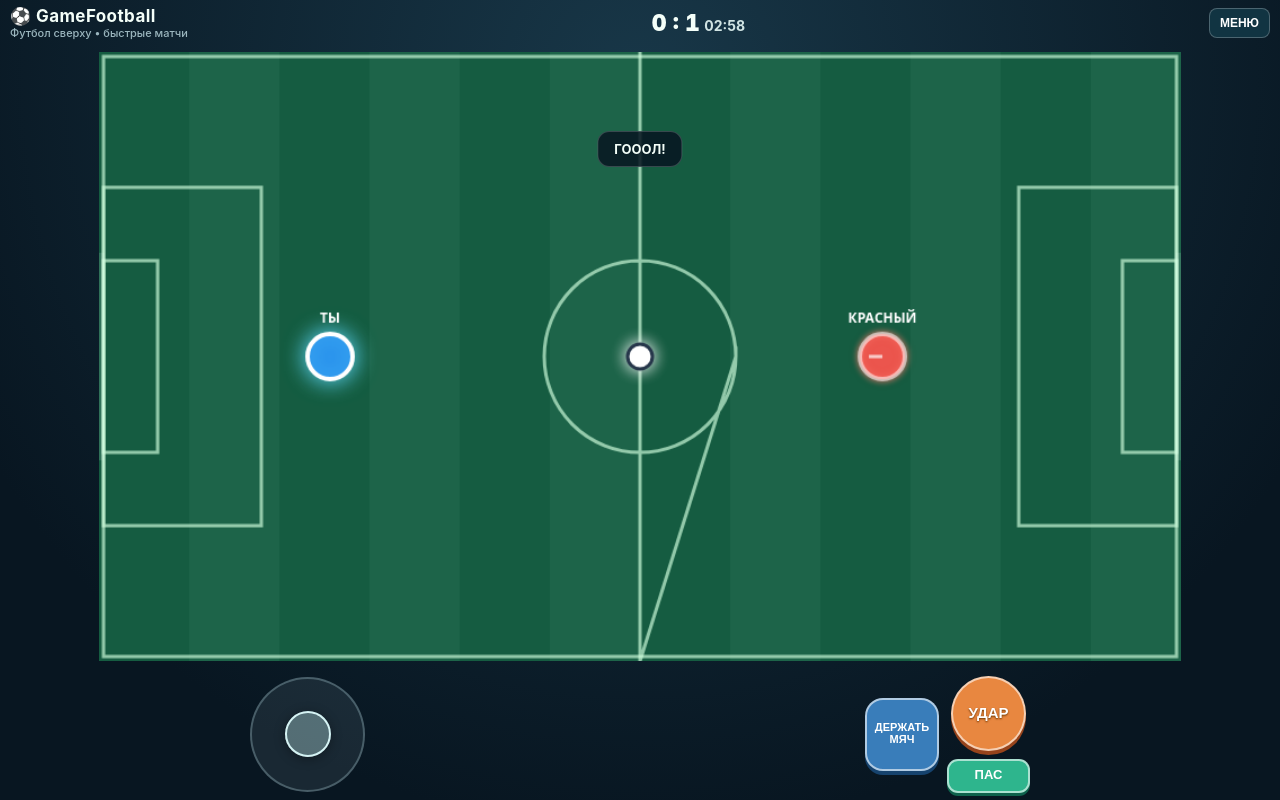
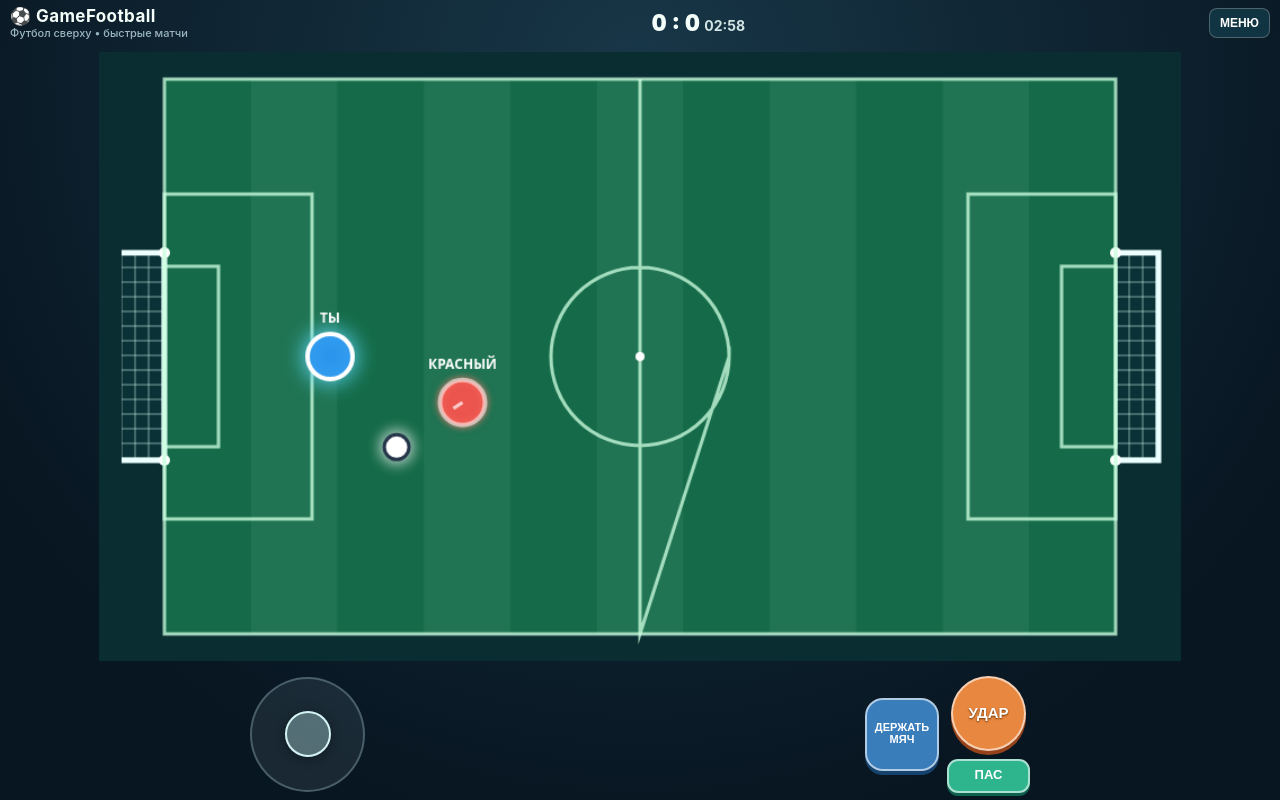
Before and after one commit to vivab/GameFootball, a website: page index.html in a window 1280 px wide. Both pictures are taken after a click on the button "⚽ ТРЕНИРОВКА С БОТОМ". Drawn offline with Linux system fonts and the light colour scheme.

Commit message:
feat: slow movement, controlled dribble, charged less accurate shots, precise passes and physical goal nets

```diff
--- a/index.html
+++ b/index.html
@@ -54,51 +54,94 @@
 </div>
 <script>
 "use strict";
-const W=960,H=540,P=20,B=11,GOAL=92;
+const W=960,H=540,P=20,B=11,GOAL=92,L=58,R=902,T=24,BOTTOM=516,DEPTH=38,SPEED=185,CHARGE_MS=1150;
 const $=id=>document.getElementById(id);
 const canvas=$("field"),ctx=canvas.getContext("2d");
-const keys=new Set();let direction={x:0,y:0},joy={x:0,y:0},kickHeld=false,mode="menu",socket=null,myId=null,myTeam=0,serverState=null,lastFrame=performance.now(),kickCooldown=0;
+const keys=new Set();let joy={x:0,y:0},controlHeld=false,charging=false,chargeStart=0,shotSeq=0,passSeq=0,shotCharge=0,localShotSeq=0,localPassSeq=0,mode="menu",socket=null,myId=null,lastFrame=performance.now();
 let world={players:[],ball:{x:W/2,y:H/2,vx:0,vy:0},score:[0,0],time:180,status:"waiting"};
 $("server").value=localStorage.getItem("gf-server")||"";
 $("server").addEventListener("change",()=>localStorage.setItem("gf-server",$("server").value.trim()));
 function banner(s){$("banner").textContent=s;$("banner").hidden=!s}
 function toast(s){$("toast").textContent=s}
-function showMenu(){if(socket){socket.close();socket=null}mode="menu";$("menu").hidden=false;$("exit").hidden=true;$("roomBadge").style.display="none";banner("Выбери режим")}
+function stopActions(){charging=false;controlHeld=false;joy={x:0,y:0};$("hold").classList.remove("active")}
+function showMenu(){if(socket){socket.close();socket=null}stopActions();mode="menu";$("menu").hidden=false;$("exit").hidden=true;$("roomBadge").style.display="none";banner("Выбери режим")}
 $("exit").onclick=showMenu;
-function player(id,team,x,y){return{id,team,x,y,vx:0,vy:0,cd:0}}
+function player(id,team,x,y){return{id,team,x,y,vx:0,vy:0,faceX:team===0?1:-1,faceY:0,cd:0,noControl:0}}
 function resetWorld(){world={players:[player("me",0,205,H/2),player("bot",1,W-205,H/2)],ball:{x:W/2,y:H/2,vx:0,vy:0},score:[0,0],time:180,status:"playing"}}
-function startPractice(){resetWorld();myId="me";myTeam=0;mode="practice";$("menu").hidden=true;$("exit").hidden=false;banner("Тренировка • WASD / джойстик")}
+function startPractice(){resetWorld();stopActions();localShotSeq=shotSeq;localPassSeq=passSeq;myId="me";mode="practice";$("menu").hidden=true;$("exit").hidden=false;banner("")}
 $("practice").onclick=startPractice;
 function normalized(x,y){let l=Math.hypot(x,y);return l>1?{x:x/l,y:y/l}:{x,y}}
 function input(){let x=joy.x,y=joy.y;if(keys.has("a")||keys.has("arrowleft"))x-=1;if(keys.has("d")||keys.has("arrowright"))x+=1;if(keys.has("w")||keys.has("arrowup"))y-=1;if(keys.has("s")||keys.has("arrowdown"))y+=1;return normalized(x,y)}
-window.addEventListener("keydown",e=>{const k=e.key.toLowerCase();if([" ","arrowup","arrowdown","arrowleft","arrowright"].includes(k))e.preventDefault();keys.add(k);if(k===" ")kickHeld=true});
-window.addEventListener("keyup",e=>{const k=e.key.toLowerCase();keys.delete(k);if(k===" ")kickHeld=false});
-window.addEventListener("blur",()=>{keys.clear();joy={x:0,y:0};kickHeld=false});
+function startCharge(){if(mode==="menu"||charging)return;charging=true;chargeStart=performance.now()}
+function releaseCharge(){if(!charging)return;charging=false;if(mode==="menu")return;shotCharge=Math.min(1,(performance.now()-chargeStart)/CHARGE_MS);shotSeq++}
+function doPass(){if(mode!=="menu")passSeq++}
+function holding(){return controlHeld||keys.has("shift")}
+window.addEventListener("keydown",e=>{const k=e.key.toLowerCase();if([" ","arrowup","arrowdown","arrowleft","arrowright"].includes(k))e.preventDefault();if(keys.has(k))return;keys.add(k);if(k===" ")startCharge();if(k==="e")doPass()});
+window.addEventListener("keyup",e=>{const k=e.key.toLowerCase();keys.delete(k);if(k===" ")releaseCharge()});
+window.addEventListener("blur",()=>{keys.clear();stopActions()});
 const pad=$("pad"),stick=$("stick");let touchId=null;
 function movePad(e){const r=pad.getBoundingClientRect(),cx=r.left+r.width/2,cy=r.top+r.height/2,rad=r.width*.35;let dx=e.clientX-cx,dy=e.clientY-cy,m=Math.hypot(dx,dy);if(m>rad){dx*=rad/m;dy*=rad/m}joy=normalized(dx/rad,dy/rad);stick.style.transform=`translate(${dx}px,${dy}px)`}
 pad.onpointerdown=e=>{e.preventDefault();if(touchId!==null)return;touchId=e.pointerId;pad.setPointerCapture(touchId);movePad(e)};
 pad.onpointermove=e=>{if(touchId===e.pointerId)movePad(e)};
 function clearPad(e){if(touchId!==e.pointerId)return;touchId=null;joy={x:0,y:0};stick.style.transform=""}
 pad.onpointerup=clearPad;pad.onpointercancel=clearPad;
-const kickButton=$("kick");kickButton.onpointerdown=e=>{e.preventDefault();kickHeld=true;kickButton.setPointerCapture(e.pointerId)};
-kickButton.onpointerup=()=>kickHeld=false;kickButton.onpointercancel=()=>kickHeld=false;
-function movePlayer(p,d,dt){const n=normalized(d.x,d.y),speed=257;p.x=Math.max(P,Math.min(W-P,p.x+n.x*speed*dt));p.y=Math.max(P,Math.min(H-P,p.y+n.y*speed*dt));p.vx=n.x;p.vy=n.y}
-function attemptKick(p,d){if(p.cd>0)return;let b=world.ball,dx=b.x-p.x,dy=b.y-p.y,dist=Math.hypot(dx,dy);if(dist>P+B+21)return;let aim=normalized(d.x,d.y);if(Math.hypot(aim.x,aim.y)<.15)aim=normalized(dx/(dist||1),dy/(dist||1));const len=Math.hypot(aim.x,aim.y)||1;b.vx=aim.x/len*790;b.vy=aim.y/len*790;p.cd=.35}
+const kickButton=$("kick"),holdButton=$("hold");
+kickButton.onpointerdown=e=>{e.preventDefault();kickButton.setPointerCapture(e.pointerId);startCharge()};
+kickButton.onpointerup=releaseCharge;kickButton.onpointercancel=releaseCharge;
+$("pass").onpointerdown=e=>{e.preventDefault();doPass()};
+holdButton.onpointerdown=e=>{e.preventDefault();holdButton.setPointerCapture(e.pointerId);controlHeld=true;holdButton.classList.add("active")};
+function releaseHold(){controlHeld=false;holdButton.classList.remove("active")}
+holdButton.onpointerup=releaseHold;holdButton.onpointercancel=releaseHold;
+function movePlayer(p,d,dt,speed=SPEED){const n=normalized(d.x,d.y);p.x=Math.max(L+P,Math.min(R-P,p.x+n.x*speed*dt));p.y=Math.max(T+P,Math.min(BOTTOM-P,p.y+n.y*speed*dt));p.vx=n.x;p.vy=n.y;if(Math.hypot(n.x,n.y)>.15){p.faceX=n.x;p.faceY=n.y}p.cd=Math.max(0,p.cd-dt);p.noControl=Math.max(0,p.noControl-dt)}
+function inRange(p,b){return Math.hypot(b.x-p.x,b.y-p.y)<=P+B+23}
+function shoot(p,d,kind,charge=0){
+ const b=world.ball;if(p.cd>0||!inRange(p,b))return false;
+ let aim=normalized(d.x,d.y);if(Math.hypot(aim.x,aim.y)<.15)aim={x:p.faceX,y:p.faceY};
+ const spread=kind==="pass"?.01:.025+.23*charge,angle=(Math.random()*2-1)*spread,c=Math.cos(angle),s=Math.sin(angle);
+ const speed=kind==="pass"?395:540+510*charge;
+ b.vx=(aim.x*c-aim.y*s)*speed;b.vy=(aim.x*s+aim.y*c)*speed;
+ b.x=p.x+aim.x*(P+B+3);b.y=p.y+aim.y*(P+B+3);
+ p.cd=kind==="pass"?.19:.34;p.noControl=.35;return true;
+}
+function controlBall(p){
+ if(p.noControl>0||!inRange(p,world.ball))return false;
+ const b=world.ball,fx=p.faceX,fy=p.faceY;
+ b.x+=(p.x+fx*(P+B+5)-b.x)*.65;b.y+=(p.y+fy*(P+B+5)-b.y)*.65;
+ b.vx=p.vx*SPEED*.75;b.vy=p.vy*SPEED*.75;return true;
+}
+function separate(a,b){const dx=b.x-a.x,dy=b.y-a.y,d=Math.hypot(dx,dy)||.001;if(d<P*2){let push=(P*2-d)/2,nx=dx/d,ny=dy/d;a.x-=nx*push;a.y-=ny*push;b.x+=nx*push;b.y+=ny*push}}
+function physics(dt,heldBy){
+ const b=world.ball;
+ if(!heldBy){
+  for(const p of world.players){const dx=b.x-p.x,dy=b.y-p.y,dist=Math.hypot(dx,dy)||.001,lim=P+B;if(dist<lim){const nx=dx/dist,ny=dy/dist;b.x=p.x+nx*lim;b.y=p.y+ny*lim;b.vx+=nx*130;b.vy+=ny*130}}
+  b.x+=b.vx*dt;b.y+=b.vy*dt;const drag=Math.exp(-1.35*dt);b.vx*=drag;b.vy*=drag;
+ }
+ const mouth=b.y>H/2-GOAL+B&&b.y<H/2+GOAL-B;
+ if((b.x<L||b.x>R)&&mouth){
+  b.y=Math.max(H/2-GOAL+B,Math.min(H/2+GOAL-B,b.y));
+ }else{
+  if(b.y<T+B){b.y=T+B;b.vy=Math.abs(b.vy)*.65}if(b.y>BOTTOM-B){b.y=BOTTOM-B;b.vy=-Math.abs(b.vy)*.65}
+  if(b.x<L+B){b.x=L+B;b.vx=Math.abs(b.vx)*.65}if(b.x>R-B){b.x=R-B;b.vx=-Math.abs(b.vx)*.65}
+ }
+}
+function scored(){const b=world.ball;if(b.y>H/2-GOAL+B&&b.y<H/2+GOAL-B){
+ if(b.x<=L-DEPTH+B){world.score[1]++;return true}
+ if(b.x>=R+DEPTH-B){world.score[0]++;return true}
+ }return false}
 function simulate(dt){
  if(world.status!=="playing")return;
  world.time=Math.max(0,world.time-dt);if(world.time===0){world.status="finished";banner("Матч окончен • открой меню");return}
- const a=world.players[0],bot=world.players[1],d=input();movePlayer(a,d,dt);
- const v=world.ball;const dx=v.x-bot.x,dy=v.y-bot.y;let bd=normalized(dx/85,dy/85);movePlayer(bot,bd,dt);
- a.cd=Math.max(0,a.cd-dt);bot.cd=Math.max(0,bot.cd-dt);
- if(kickHeld)attemptKick(a,d);if(Math.hypot(dx,dy)<P+B+20)attemptKick(bot,{x:-1,y:(H/2-bot.y)/250});
- for(const p of world.players){let dx=v.x-p.x,dy=v.y-p.y,dist=Math.hypot(dx,dy)||.01,lim=P+B;if(dist<lim){let nx=dx/dist,ny=dy/dist;v.x=p.x+nx*lim;v.y=p.y+ny*lim;v.vx+=nx*155;v.vy+=ny*155}}
- v.x+=v.vx*dt;v.y+=v.vy*dt;const drag=Math.exp(-1.9*dt);v.vx*=drag;v.vy*=drag;
- if(v.y<B){v.y=B;v.vy=Math.abs(v.vy)*.75}if(v.y>H-B){v.y=H-B;v.vy=-Math.abs(v.vy)*.75}
- if(v.x< -B&&Math.abs(v.y-H/2)<GOAL){world.score[1]++;goalReset()}
- else if(v.x>W+B&&Math.abs(v.y-H/2)<GOAL){world.score[0]++;goalReset()}
- else{if(v.x<B&&Math.abs(v.y-H/2)>=GOAL){v.x=B;v.vx=Math.abs(v.vx)*.75}if(v.x>W-B&&Math.abs(v.y-H/2)>=GOAL){v.x=W-B;v.vx=-Math.abs(v.vx)*.75}}
+ const a=world.players[0],bot=world.players[1],d=input(),ball=world.ball;
+ movePlayer(a,d,dt);
+ const dx=ball.x-bot.x,dy=ball.y-bot.y,bd=normalized(dx/90,dy/90);
+ movePlayer(bot,bd,dt,SPEED*.88);separate(a,bot);
+ if(shotSeq!==localShotSeq){localShotSeq=shotSeq;shoot(a,d,"shot",shotCharge)}
+ if(passSeq!==localPassSeq){localPassSeq=passSeq;shoot(a,d,"pass")}
+ if(inRange(bot,ball)&&bot.cd<=0)shoot(bot,{x:-1,y:(H/2-bot.y)/220},"shot",.25);
+ physics(dt,holding()&&controlBall(a)?a:null);
+ if(scored())goalReset();
 }
-function goalReset(){world.ball={x:W/2,y:H/2,vx:0,vy:0};world.players[0].x=205;world.players[0].y=H/2;world.players[1].x=W-205;world.players[1].y=H/2;banner("ГОООЛ!");setTimeout(()=>{if(mode==="practice")banner("")},950)}
+function goalReset(){world.ball={x:W/2,y:H/2,vx:0,vy:0};for(const p of world.players){p.x=p.team===0?205:W-205;p.y=H/2;p.cd=0;p.noControl=.5}banner("ГОООЛ!");setTimeout(()=>{if(mode==="practice")banner("")},1000)}
 function connect(action){
  const entered=$("server").value.trim();let url=entered;
  if(!url&&!location.hostname.endsWith("github.io"))url=(location.protocol==="https:"?"wss://":"ws://")+location.host;
@@ -110,8 +153,8 @@
  socket.onopen=()=>socket.send(JSON.stringify(action));
  socket.onmessage=e=>{
   let msg;try{msg=JSON.parse(e.data)}catch{return}
-  if(msg.type==="welcome"){mode="online";myId=msg.id;myTeam=msg.team;world={players:[],ball:{x:W/2,y:H/2},score:[0,0],time:180,status:"waiting"};$("menu").hidden=true;$("exit").hidden=false;$("roomBadge").textContent="КОМНАТА "+msg.code;$("roomBadge").style.display="block";banner("Ждём второго игрока • код "+msg.code)}
-  if(msg.type==="state"){serverState=msg;world=msg;$("roomBadge").textContent="КОМНАТА "+msg.code;banner(msg.status==="waiting"?"Ждём второго игрока • код "+msg.code:msg.status==="finished"?"Матч окончен":"")}
+  if(msg.type==="welcome"){mode="online";myId=msg.id;stopActions();world={players:[],ball:{x:W/2,y:H/2},score:[0,0],time:180,status:"waiting"};$("menu").hidden=true;$("exit").hidden=false;$("roomBadge").textContent="КОМНАТА "+msg.code;$("roomBadge").style.display="block";banner("Ждём второго игрока • код "+msg.code)}
+  if(msg.type==="state"){world=msg;$("roomBadge").textContent="КОМНАТА "+msg.code;banner(msg.status==="waiting"?"Ждём второго игрока • код "+msg.code:msg.status==="finished"?"Матч окончен":"")}
   if(msg.type==="error")toast(msg.message||"Ошибка подключения");
  };
  socket.onerror=()=>toast("Ошибка сети. Проверь сервер и адрес.");
@@ -119,14 +162,26 @@
 }
 $("create").onclick=()=>connect({type:"create"});
 $("join").onclick=()=>{const code=$("code").value.trim().toUpperCase();if(!/^[A-Z0-9]{6}$/.test(code)){toast("Введи код из 6 символов");return}connect({type:"join",code})};
+function paintGoal(side){
+ const left=side==="left"?L-DEPTH:R,right=side==="left"?L:R+DEPTH,top=H/2-GOAL,bottom=H/2+GOAL;
+ ctx.fillStyle="#0a3136";ctx.fillRect(left,top,right-left,bottom-top);
+ ctx.save();ctx.beginPath();ctx.rect(left,top,right-left,bottom-top);ctx.clip();
+ ctx.strokeStyle="#d7fff58c";ctx.lineWidth=1;
+ for(let y=top;y<=bottom;y+=13){ctx.beginPath();ctx.moveTo(left,y);ctx.lineTo(right,y);ctx.stroke()}
+ for(let x=left;x<=right;x+=12){ctx.beginPath();ctx.moveTo(x,top);ctx.lineTo(x,bottom);ctx.stroke()}
+ ctx.restore();
+ ctx.strokeStyle="#ecffff";ctx.lineWidth=5;ctx.beginPath();ctx.moveTo(left,top);ctx.lineTo(right,top);ctx.lineTo(right,bottom);ctx.lineTo(left,bottom);ctx.stroke();
+ const mouthX=side==="left"?L:R;ctx.fillStyle="#fff";for(const y of [top,bottom]){ctx.beginPath();ctx.arc(mouthX,y,5,0,Math.PI*2);ctx.fill()}
+}
 function drawField(){
- ctx.fillStyle="#165f43";ctx.fillRect(0,0,W,H);
- for(let i=0;i<12;i++){ctx.fillStyle=i%2?"#ffffff08":"#00000008";ctx.fillRect(i*80,0,80,H)}
- ctx.strokeStyle="#d1ffdeaa";ctx.lineWidth=3;ctx.strokeRect(4,4,W-8,H-8);
- ctx.beginPath();ctx.moveTo(W/2,0);ctx.lineTo(W/2,H);ctx.arc(W/2,H/2,85,0,Math.PI*2);ctx.stroke();
- ctx.strokeRect(4,H/2-150,140,300);ctx.strokeRect(W-144,H/2-150,140,300);
- ctx.strokeRect(4,H/2-85,48,170);ctx.strokeRect(W-52,H/2-85,48,170);
- ctx.fillStyle="#ecffff20";ctx.fillRect(-16,H/2-GOAL,21,GOAL*2);ctx.fillRect(W-5,H/2-GOAL,21,GOAL*2);
+ ctx.fillStyle="#092d31";ctx.fillRect(0,0,W,H);
+ ctx.fillStyle="#166e4b";ctx.fillRect(L,T,R-L,BOTTOM-T);
+ for(let i=0;i<11;i++){ctx.fillStyle=i%2?"#ffffff0b":"#00000008";ctx.fillRect(L+i*(R-L)/11,T,(R-L)/11,BOTTOM-T)}
+ paintGoal("left");paintGoal("right");
+ ctx.strokeStyle="#ceffe1c4";ctx.lineWidth=3;ctx.strokeRect(L,T,R-L,BOTTOM-T);
+ ctx.beginPath();ctx.moveTo(W/2,T);ctx.lineTo(W/2,BOTTOM);ctx.arc(W/2,H/2,79,0,Math.PI*2);ctx.stroke();
+ ctx.strokeRect(L,H/2-144,131,288);ctx.strokeRect(R-131,H/2-144,131,288);
+ ctx.strokeRect(L,H/2-80,48,160);ctx.strokeRect(R-48,H/2-80,48,160);
  ctx.fillStyle="#fff";ctx.beginPath();ctx.arc(W/2,H/2,4,0,Math.PI*2);ctx.fill();
 }
 function draw(){
@@ -141,12 +196,13 @@
  }
  const ball=world.ball||{x:W/2,y:H/2};
  ctx.save();ctx.shadowColor="#fff";ctx.shadowBlur=14;ctx.fillStyle="#fff";ctx.strokeStyle="#26364a";ctx.lineWidth=3;ctx.beginPath();ctx.arc(ball.x,ball.y,B,0,Math.PI*2);ctx.fill();ctx.stroke();ctx.restore();
+ kickButton.style.setProperty("--charge",charging?Math.min(100,(performance.now()-chargeStart)/CHARGE_MS*100):0);
  const s=world.score||[0,0];$("score").textContent=s[0]+" : "+s[1];const t=Math.max(0,Math.ceil(world.time||0));$("clock").textContent=String(Math.floor(t/60)).padStart(2,"0")+":"+String(t%60).padStart(2,"0");
 }
 let netSend=0;
 function frame(now){let dt=Math.min(.04,(now-lastFrame)/1000);lastFrame=now;
  if(mode==="practice")simulate(dt);
- if(mode==="online"&&socket?.readyState===WebSocket.OPEN){netSend+=dt;if(netSend>=1/20){netSend=0;socket.send(JSON.stringify({type:"input",...input(),kick:kickHeld}))}}
+ if(mode==="online"&&socket?.readyState===WebSocket.OPEN){netSend+=dt;if(netSend>=1/20){netSend=0;socket.send(JSON.stringify({type:"input",...input(),control:holding(),shotSeq,passSeq,shotCharge}))}}
  draw();requestAnimationFrame(frame)}
 draw();requestAnimationFrame(frame);
 </script>
```
